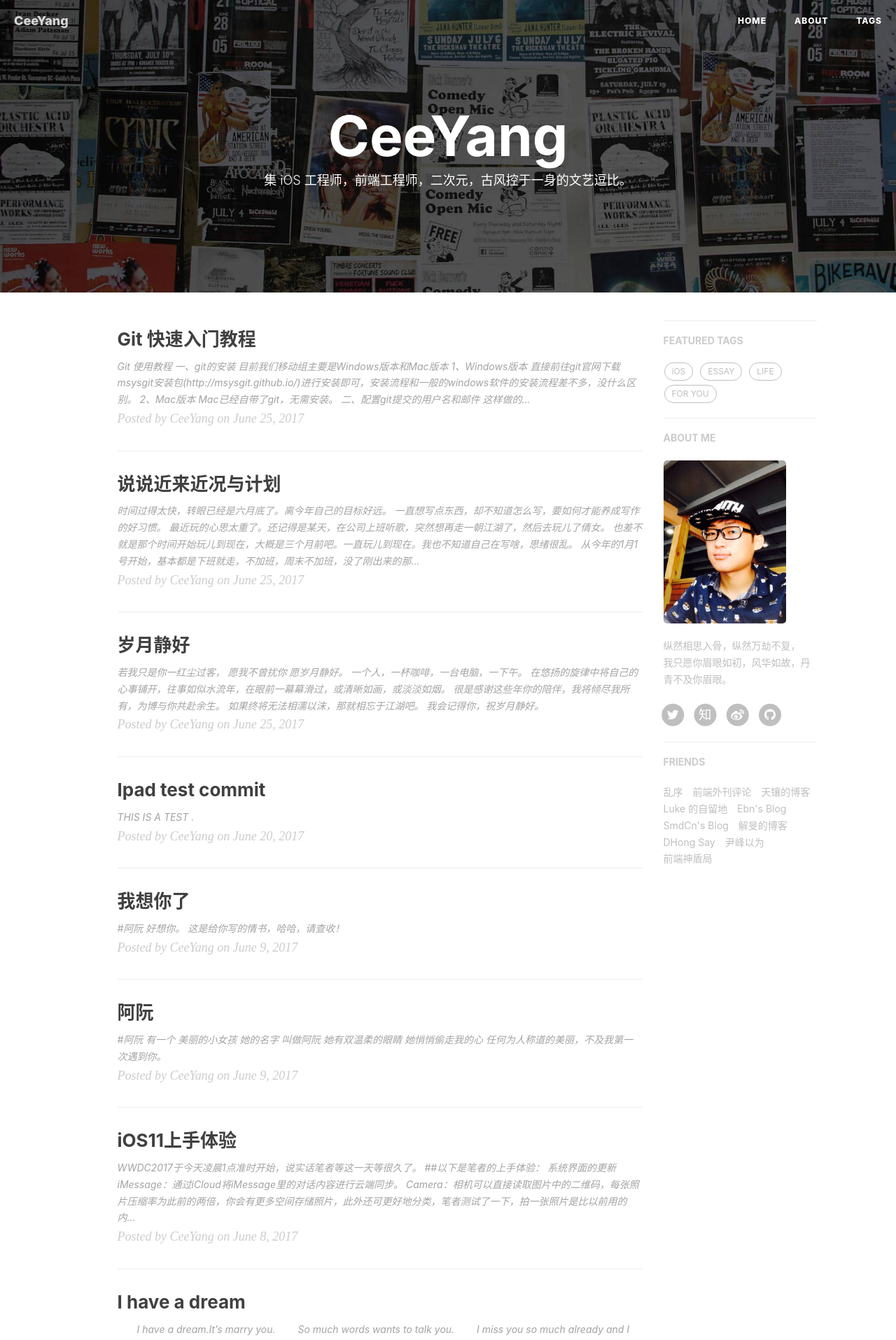
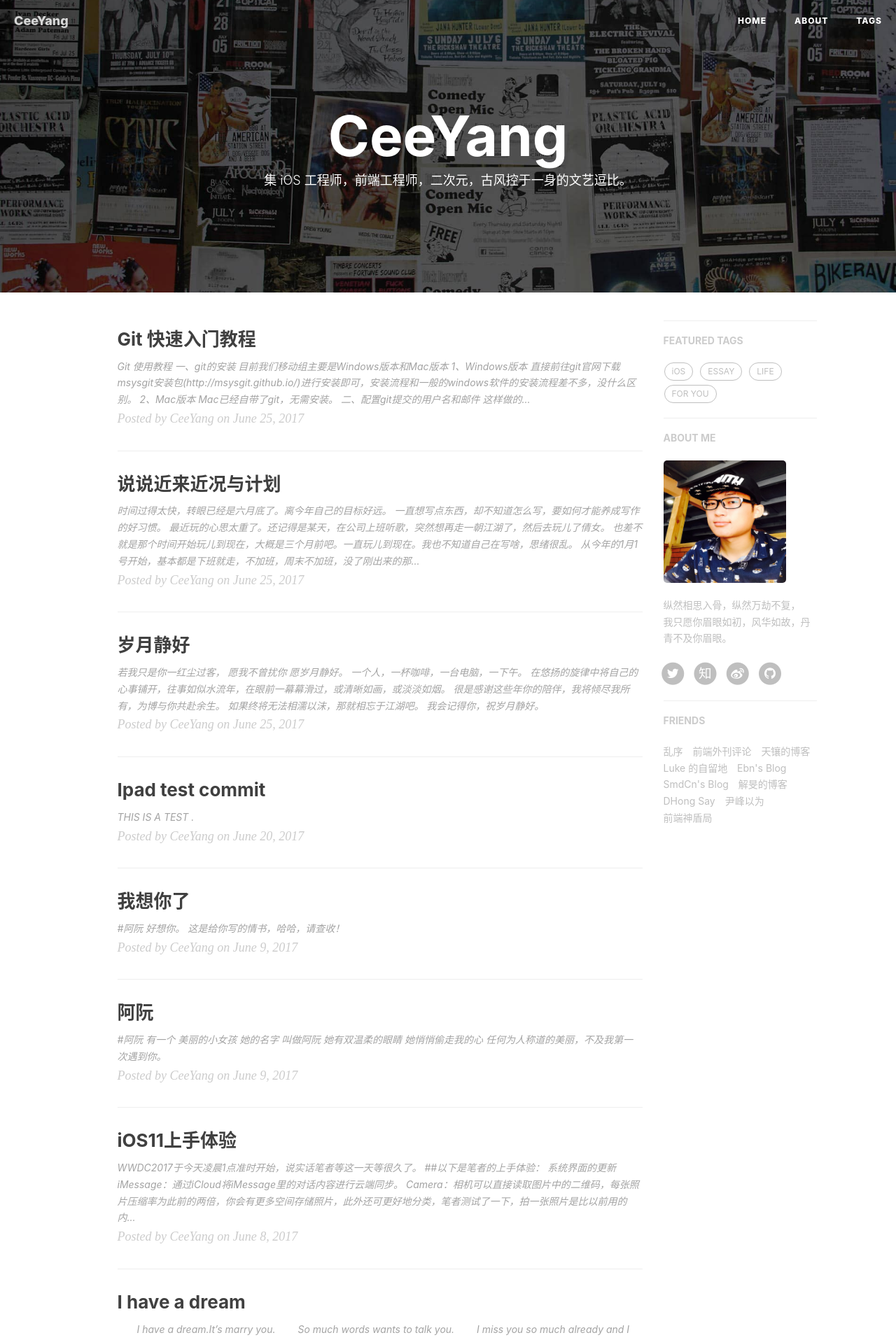
Before and after one commit to smile13144/smile13144.github.io, a Jekyll site: the page built from index.html, in a window 1280 px wide. Shown: the top 1915 px of the page at 70% size. Built offline with Jekyll 4.4.1, drawn with Linux system fonts in a browser that asks for light colours; nearby versions of some CDN libraries; the list of posts is cut into pages by our own code; comment, search, counter and statistics services are not loaded.

Commit message:
init avator

```diff
--- a/_config.yml
+++ b/_config.yml
@@ -68,7 +68,7 @@
 # Sidebar settings
 sidebar: true                           # whether or not using Sidebar.
 sidebar-about-description: "纵然相思入骨，纵然万劫不复，<br>我只愿你眉眼如初，风华如故，丹青不及你眉眼。"
-sidebar-avatar: /img/avatar-CeeYang.jpg      # use absolute URL, seeing it's used in both `/` and `/about/`
+sidebar-avatar: /img/avatro-ceeyang.png      # use absolute URL, seeing it's used in both `/` and `/about/`
 
 
 
```
Also changed, not shown: img/avatro-ceeyang.png (added).
